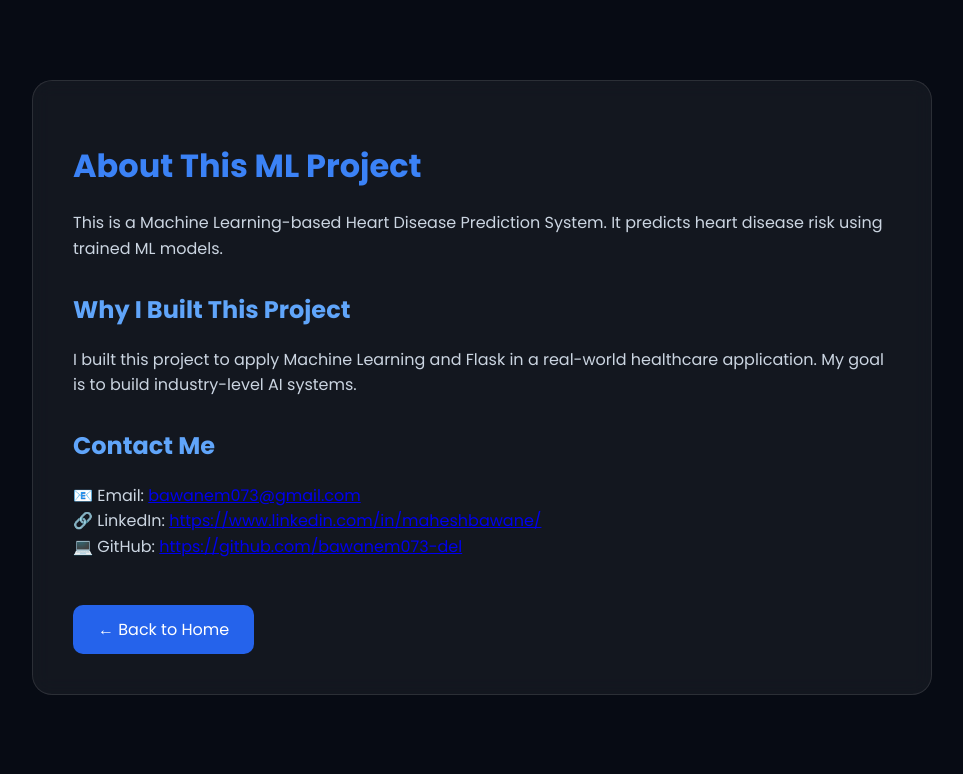
After one commit to bawanem073-del/Project_Heart_Disease_prediction, a Flask app: page /about in a window 1280 px wide. The commit adds this page. Shown: the top 774 px of the page, without its empty margins (158-1121 px from the left). Run offline with Flask 3, Linux system fonts and the light colour scheme.

Commit message:
ADD Report Page and About Section

```diff
--- a/app.py
+++ b/app.py
@@ -1,5 +1,5 @@
 
-from flask import Flask, request, render_template
+from flask import Flask, request, render_template, redirect, url_for, session
 import numpy as np
 import pandas as pd
 
@@ -11,6 +11,9 @@ application = Flask(__name__)
 
 app = application
 
+
+app.secret_key = "cardiovision_secret_key"
+
 MODEL_ACCURACY = 88.89
 
 @app.route('/')
@@ -20,8 +23,6 @@ def index():
 
 
 @app.route('/predictdata', methods=['GET', 'POST'])
-
-
 
 def predict_datapoint():
     if request.method == 'GET':
@@ -98,22 +99,53 @@ def predict_datapoint():
                 "Monitor BP periodically"
             ]
 
+        # Store report data in session
+
+        session['prediction'] = int(prediction)
+
+        session['risk_score'] = risk_score
+        session['confidence'] = confidence
+
+        session['risk_factors'] = risk_factors
+        session['recommendations'] = recommendations
+
+        session['age'] = age
+        session['bp'] = bp
+        session['cholesterol'] = cholesterol
+        session['max_hr'] = max_hr
+        session['gender'] = gender
 
 
-        return render_template('home.html', prediction=prediction,
+        return redirect(url_for('report'))
 
-                                            risk_score=risk_score,
-                                            confidence=confidence,
 
-                                            risk_factors=risk_factors,
-                                            recommendations=recommendations,
+@app.route('/report')
+def report():
 
-                                            age=age,
-                                            bp=bp,
-                                            cholesterol=cholesterol,
-                                            max_hr=max_hr,
-                                            gender = gender
-                                            )
+    if session.get('prediction') is None:
+        return redirect(url_for('predict_datapoint'))
+
+    return render_template(
+        'report.html',
+        prediction=session.get('prediction'),
+        risk_score=session.get('risk_score'),
+        confidence=session.get('confidence'),
+        risk_factors=session.get('risk_factors'),
+        recommendations=session.get('recommendations'),
+        age=session.get('age'),
+        bp=session.get('bp'),
+        cholesterol=session.get('cholesterol'),
+        max_hr=session.get('max_hr'),
+        gender=session.get('gender')
+    )
+
+
+
+@app.route('/about')
+def about():
+    return render_template('about.html')
+
+
 
 if __name__ == "__main__":
     app.run(host="0.0.0.0", debug=True)
--- /dev/null
+++ b/templates/about.html
@@ -0,0 +1,109 @@
+<!DOCTYPE html>
+<html lang="en">
+
+<head>
+    <meta charset="UTF-8">
+    <title>About - CardioVision AI</title>
+
+    <link href="https://fonts.googleapis.com/css2?family=Poppins:wght@300;400;500;600;700&display=swap"
+        rel="stylesheet">
+
+    <style>
+        body {
+            margin: 0;
+            padding: 0;
+            font-family: 'Poppins', sans-serif;
+            background: #070b14;
+            color: white;
+        }
+
+        .container {
+            max-width: 900px;
+            margin: auto;
+            padding: 80px 20px;
+        }
+
+        .box {
+            background: rgba(255, 255, 255, 0.05);
+            border: 1px solid rgba(255, 255, 255, 0.1);
+            padding: 40px;
+            border-radius: 20px;
+            backdrop-filter: blur(10px);
+        }
+
+        h1 {
+            color: #3b82f6;
+            margin-bottom: 20px;
+        }
+
+        h2 {
+            margin-top: 30px;
+            color: #60a5fa;
+        }
+
+        p {
+            color: #cbd5e1;
+            line-height: 1.6;
+        }
+
+        .btn {
+            display: inline-block;
+            margin-top: 30px;
+            padding: 12px 25px;
+            background: #2563eb;
+            color: white;
+            text-decoration: none;
+            border-radius: 10px;
+        }
+
+        .btn:hover {
+            background: #1d4ed8;
+        }
+    </style>
+</head>
+
+<body>
+
+    <div class="container">
+
+        <div class="box">
+
+            <h1>About This ML Project</h1>
+
+            <p>
+                This is a Machine Learning-based Heart Disease Prediction System.
+                It predicts heart disease risk using trained ML models.
+            </p>
+
+            <h2>Why I Built This Project</h2>
+
+            <p>
+                I built this project to apply Machine Learning and Flask in a real-world healthcare application.
+                My goal is to build industry-level AI systems.
+            </p>
+
+            <h2>Contact Me</h2>
+
+            <p>
+                📧 Email: <a href="mailto:bawanem073@gmail.com">bawanem073@gmail.com</a><br>
+
+                🔗 LinkedIn:
+                <a href="https://www.linkedin.com/in/maheshbawane/" target="_blank">
+                    https://www.linkedin.com/in/maheshbawane/
+                </a><br>
+
+                💻 GitHub:
+                <a href="https://github.com/bawanem073-del" target="_blank">
+                    https://github.com/bawanem073-del
+                </a>
+            </p>
+
+            <a href="/" class="btn">← Back to Home</a>
+
+        </div>
+
+    </div>
+
+</body>
+
+</html>
```
Also changed, not shown: static/css/dashboard.css (+10 -1 lines), templates/home.html (+1 -106 lines), templates/index.html (+109 -100 lines), templates/report.html (added, +129 -0 lines).
